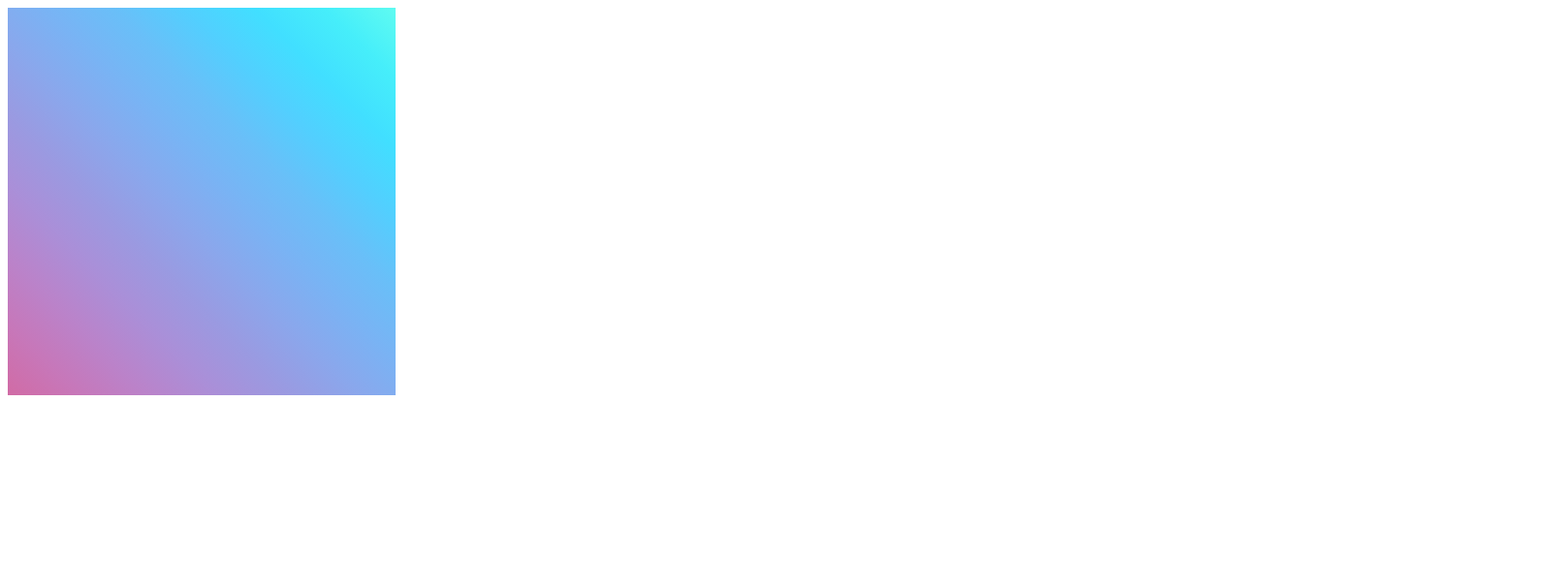
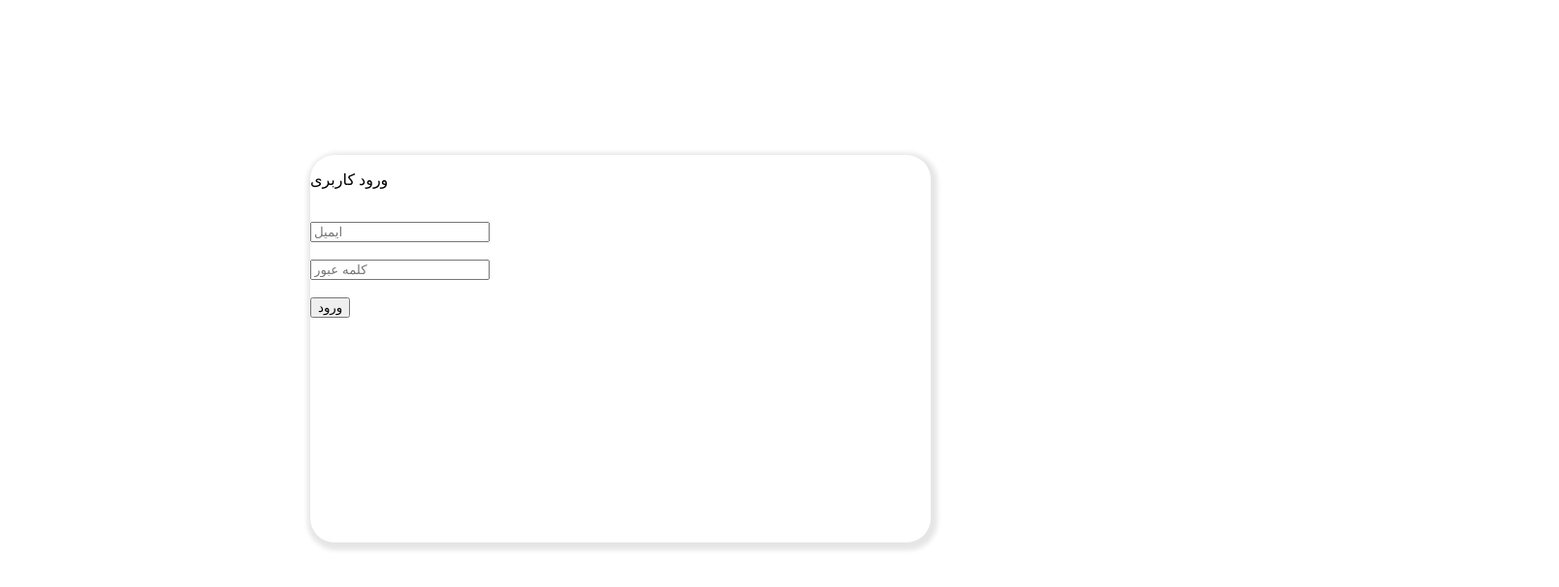
Before and after one commit to fateme96E/CW5, a plain HTML site: page index.html in a window 1280 px wide. Shown: the whole page at 97% size, 1608 px wide, since content can reach past the window. Drawn offline with Linux system fonts and the light colour scheme.

Commit message:
login part updated

```diff
--- a/index.html
+++ b/index.html
@@ -4,15 +4,31 @@
     <meta charset="UTF-8">
     <meta http-equiv="X-UA-Compatible" content="IE=edge">
     <meta name="viewport" content="width=device-width, initial-scale=1.0">
-    <link rel="stylesheet" href="/syle.css">
+    <link rel="stylesheet" href="/style.css">
     <title>Document</title>
 </head>
 <body>
     <div class="wraper_body">
         <div class="form_container">
 
+            <div class="signin-form-container">
+                <p>ورود کاربری</p><br>
+                <form>
+                    <div class="login-form-element">
+                        <label for="email" ></label>
+                        <input type="email" id="email" name="email" placeholder="ایمیل"><br><br>
+                    </div>
+                    <div class="login-form-element">
+                        <label for="password"></label>
+                        <input type="password" id="password" placeholder="کلمه عبور"/><br><br>
+                    </div>
+                    <div class="login-form-element">
+                        <button class="login-form-button" type="submit">ورود</button>
+                    </div>
+                </form>
 
-                </form>
+
+
             </div>
         </div>
     </div>
```
